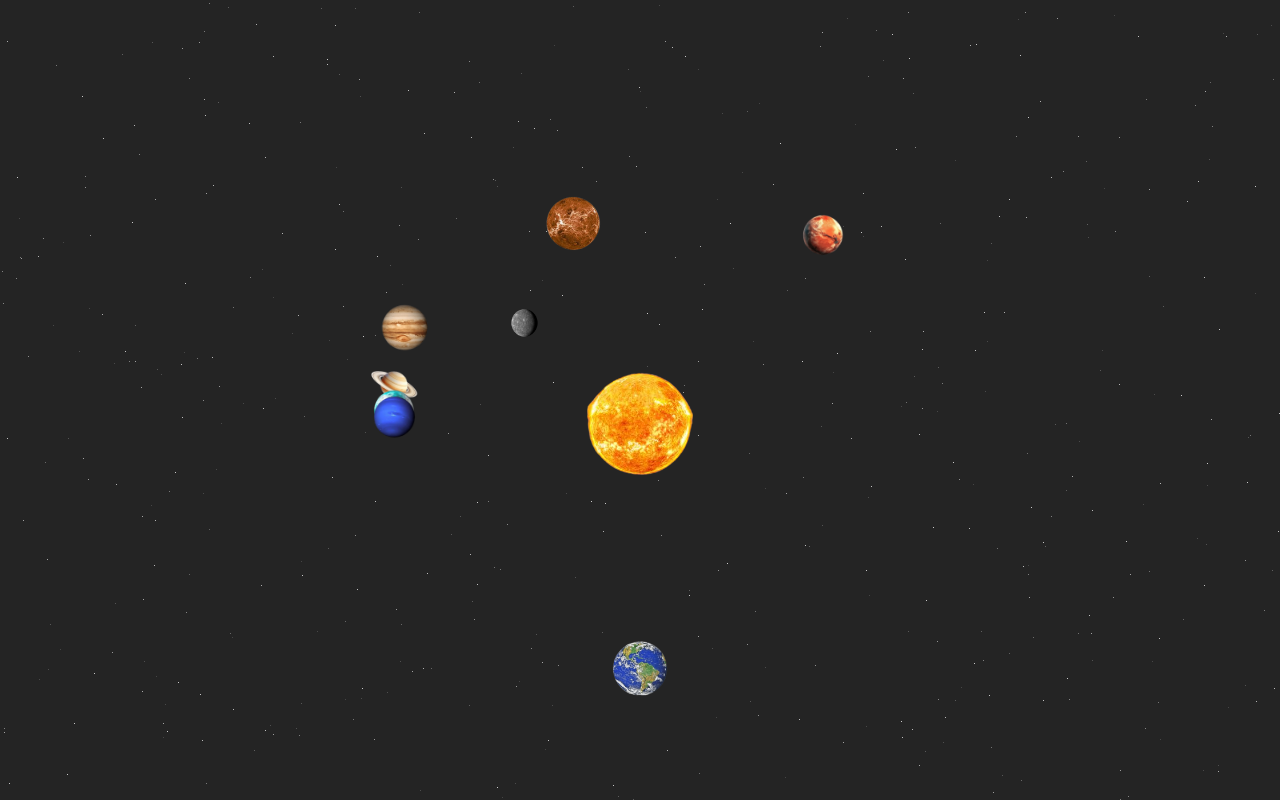
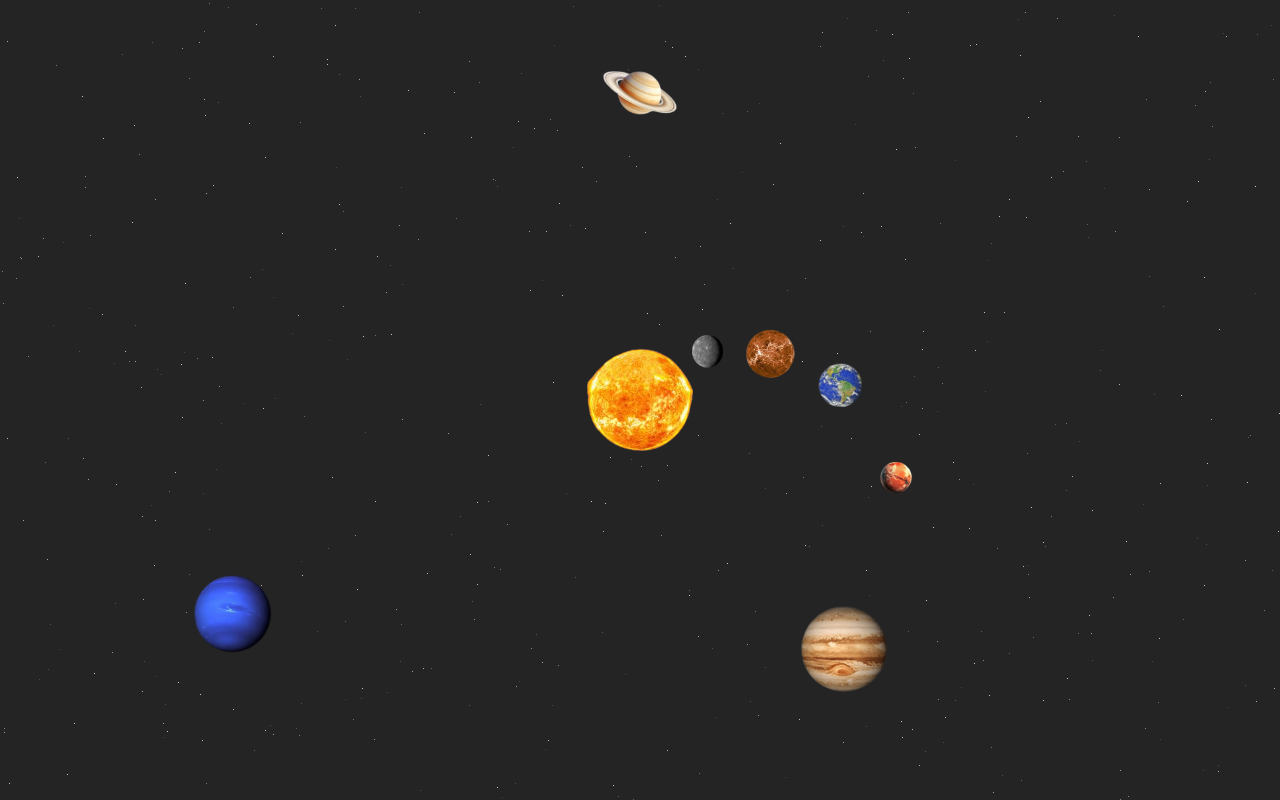
Before and after one commit to barrymun/solar-system, a website built with Vite: page index.html in a window 1280 px wide. Built offline with nearby package versions, Linux system fonts and the light colour scheme.

Commit message:
altering planet orbit speed and dimensions so they look better on smaller screens, even though the new values are less realistic

```diff
--- a/src/assets/scss/solar-system.scss
+++ b/src/assets/scss/solar-system.scss
@@ -1,14 +1,23 @@
 $planet-img-width: 224px; // same for all img
 
-$earth-orbit-duration: 10;
-$mercury-orbit-ratio: $earth-orbit-duration * 0.241;
-$venus-orbit-ratio: $earth-orbit-duration * 0.615;
-$earth-orbit-ratio: $earth-orbit-duration;
-$mars-orbit-ratio: $earth-orbit-duration * 1.881;
-$jupiter-orbit-ratio: $earth-orbit-duration * 11.862;
-$saturn-orbit-ratio: $earth-orbit-duration * 29.457;
-$uranus-orbit-ratio: $earth-orbit-duration * 84.017;
-$neptune-orbit-ratio: $earth-orbit-duration * 164.79;
+// $orbit-duration: 10;
+// $mercury-orbit-ratio: $orbit-duration * 0.241;
+// $venus-orbit-ratio: $orbit-duration * 0.615;
+// $earth-orbit-ratio: $orbit-duration;
+// $mars-orbit-ratio: $orbit-duration * 1.881;
+// $jupiter-orbit-ratio: $orbit-duration * 11.862;
+// $saturn-orbit-ratio: $orbit-duration * 29.457;
+// $uranus-orbit-ratio: $orbit-duration * 84.017;
+// $neptune-orbit-ratio: $orbit-duration * 164.79;
+$orbit-duration: 20;
+$mercury-orbit-ratio: $orbit-duration * 1;
+$venus-orbit-ratio: $orbit-duration * 0.9;
+$earth-orbit-ratio: $orbit-duration * 0.8;
+$mars-orbit-ratio: $orbit-duration * 0.7;
+$jupiter-orbit-ratio: $orbit-duration * 0.6;
+$saturn-orbit-ratio: $orbit-duration * 0.3;
+$uranus-orbit-ratio: $orbit-duration * 0.5;
+$neptune-orbit-ratio: $orbit-duration * 0.4;
 
 @keyframes twinkle {
   0% {
@@ -46,13 +55,6 @@ $neptune-orbit-ratio: $earth-orbit-duration * 164.79;
   }
 }
 
-// #sun {
-//   position: fixed;
-//   z-index: 1;
-//   top: calc(50% - 112px);
-//   left: calc(50% - 112px);
-// }
-
 #sun {
   position: fixed;
   z-index: 1;
@@ -60,6 +62,9 @@ $neptune-orbit-ratio: $earth-orbit-duration * 164.79;
   height: 10%;
   top: calc(50% - 5%);
   left: calc(50% - 5%);
+  display: flex;
+  justify-content: center;
+  align-items: center;
 }
 
 .axis {
@@ -75,16 +80,15 @@ $neptune-orbit-ratio: $earth-orbit-duration * 164.79;
 
 .planet {
   position: fixed;
-  // animation: spin 10s linear infinite;
 }
 
 .axis-mercury {
   animation: orbit $mercury-orbit-ratio * 1s linear infinite;
 
   #mercury {
-    width: 2em;
-    height: 2em;
-    left: 38%;
+    width: 3%;
+    height: 3%;
+    left: 41%;
     animation: spin $mercury-orbit-ratio * 1s linear infinite;
   }
 }
@@ -93,9 +97,9 @@ $neptune-orbit-ratio: $earth-orbit-duration * 164.79;
   animation: orbit $venus-orbit-ratio * 1s linear infinite;
 
   #venus {
-    width: 4em;
-    height: 4em;
-    left: 33%;
+    width: 4.5%;
+    height: 4.5%;
+    left: 36%;
     animation: spin $venus-orbit-ratio * 1s linear infinite;
   }
 }
@@ -104,9 +108,9 @@ $neptune-orbit-ratio: $earth-orbit-duration * 164.79;
   animation: orbit $earth-orbit-ratio * 1s linear infinite;
 
   #earth {
-    width: 5%;
-    height: 5%;
-    left: 29%;
+    width: 4%;
+    height: 4%;
+    left: 32%;
     animation: spin $earth-orbit-ratio * 1s linear infinite;
   }
 }
@@ -115,9 +119,9 @@ $neptune-orbit-ratio: $earth-orbit-duration * 164.79;
   animation: orbit $mars-orbit-ratio * 1s linear infinite;
 
   #mars {
-    width: 3em;
-    height: 3em;
-    left: 29%;
+    width: 3%;
+    height: 3%;
+    left: 28%;
     animation: spin $mars-orbit-ratio * 1s linear infinite;
   }
 }
@@ -126,9 +130,9 @@ $neptune-orbit-ratio: $earth-orbit-duration * 164.79;
   animation: orbit $jupiter-orbit-ratio * 1s linear infinite;
 
   #jupiter {
-    width: 3em;
-    height: 3em;
-    left: 29%;
+    width: 7%;
+    height: 7%;
+    left: 24%;
     animation: spin $jupiter-orbit-ratio * 1s linear infinite;
   }
 }
@@ -137,9 +141,9 @@ $neptune-orbit-ratio: $earth-orbit-duration * 164.79;
   animation: orbit $saturn-orbit-ratio * 1s linear infinite;
 
   #saturn {
-    width: 3em;
-    height: 3em;
-    left: 29%;
+    width: 6%;
+    height: 6%;
+    left: 20%;
     animation: spin $saturn-orbit-ratio * 1s linear infinite;
   }
 }
@@ -148,9 +152,9 @@ $neptune-orbit-ratio: $earth-orbit-duration * 164.79;
   animation: orbit $uranus-orbit-ratio * 1s linear infinite;
 
   #uranus {
-    width: 3em;
-    height: 3em;
-    left: 29%;
+    width: 3%;
+    height: 3%;
+    left: 16%;
     animation: spin $uranus-orbit-ratio * 1s linear infinite;
   }
 }
@@ -159,9 +163,9 @@ $neptune-orbit-ratio: $earth-orbit-duration * 164.79;
   animation: orbit $neptune-orbit-ratio * 1s linear infinite;
 
   #neptune {
-    width: 3em;
-    height: 3em;
-    left: 29%;
+    width: 7%;
+    height: 7%;
+    left: 12%;
     animation: spin $neptune-orbit-ratio * 1s linear infinite;
   }
 }
```
